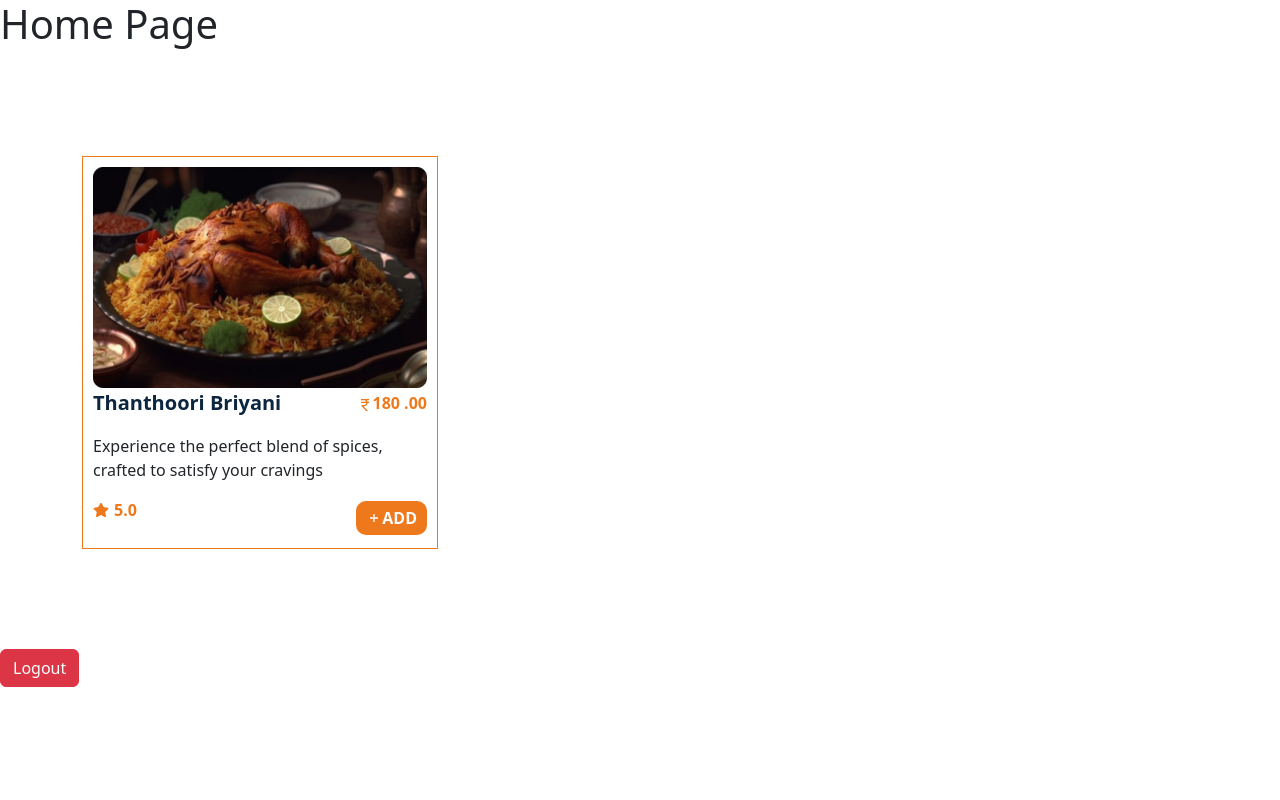
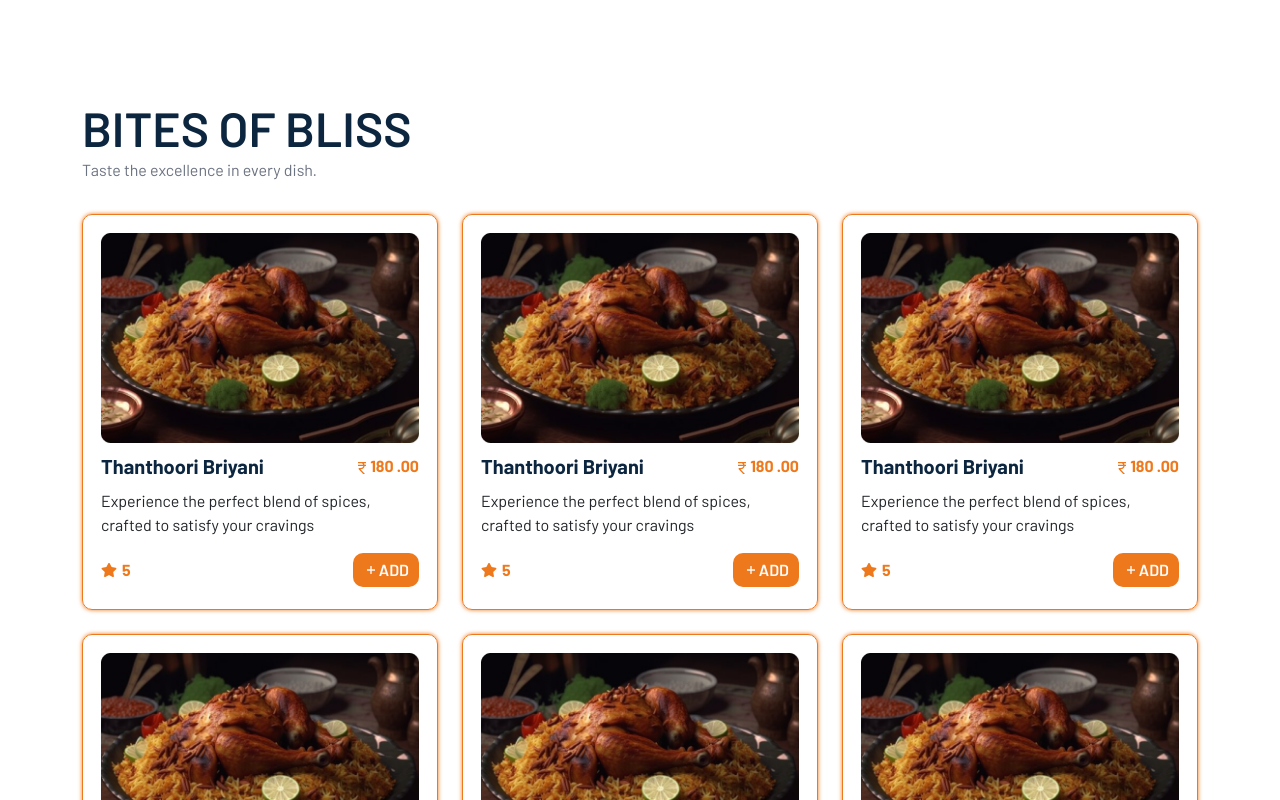
Before and after one commit to Bhadraraj/Foodiee-Resturant, a React (Create React App) app: page / in a window 1280 px wide. Shown: the top 800 px of the page. Built offline with nearby package versions, Linux system fonts and the light colour scheme.

Commit message:
menu items added

```diff
--- a/src/components/Home.jsx
+++ b/src/components/Home.jsx
@@ -11,56 +11,125 @@ import LogoutBtn from './LogoutBtn';
 import briyani from '../images/briyani.png'
 
 const Home = () => {
+
+
+  const products = [
+    {
+      id: 1,
+      name: 'Thanthoori Briyani',
+      image: briyani,
+      price: 180,
+      description: 'Experience the perfect blend of spices, crafted to satisfy your cravings',
+      rating: 5.0
+    },
+    {
+      id: 2,
+      name: 'Thanthoori Briyani',
+      image: briyani,
+      price: 180,
+      description: 'Experience the perfect blend of spices, crafted to satisfy your cravings',
+      rating: 5.0
+    },
+    {
+      id: 3,
+      name: 'Thanthoori Briyani',
+      image: briyani,
+      price: 180,
+      description: 'Experience the perfect blend of spices, crafted to satisfy your cravings',
+      rating: 5.0
+    },
+    {
+      id: 4,
+      name: 'Thanthoori Briyani',
+      image: briyani,
+      price: 180,
+      description: 'Experience the perfect blend of spices, crafted to satisfy your cravings',
+      rating: 5.0
+    },
+    {
+      id: 5,
+      name: 'Thanthoori Briyani',
+      image: briyani,
+      price: 180,
+      description: 'Experience the perfect blend of spices, crafted to satisfy your cravings',
+      rating: 5.0
+    },
+    {
+      id: 6,
+      name: 'Thanthoori Briyani',
+      image: briyani,
+      price: 180,
+      description: 'Experience the perfect blend of spices, crafted to satisfy your cravings',
+      rating: 5.0
+    },
+    {
+      id: 7,
+      name: 'Thanthoori Briyani',
+      image: briyani,
+      price: 180,
+      description: 'Experience the perfect blend of spices, crafted to satisfy your cravings',
+      rating: 5.0
+    },
+    {
+      id: 8,
+      name: 'Thanthoori Briyani',
+      image: briyani,
+      price: 180,
+      description: 'Experience the perfect blend of spices, crafted to satisfy your cravings',
+      rating: 5.0
+    },
+
+  ];
+
   return (
     <div>
-      <h1>Home Page </h1>
+      <section className="menuSection">
 
+        <div className="container">
 
-
-
-      <section className="menuSection">
-        <div className="container">
-          <div className="row">
-            <div className="col-lg-4 col-md-6 d-flex justify-content-center align-items-center">
+          <div className="row g-4">
+            <h2 className='mb-0'>BITES OF BLISS</h2>
+            <p className='secBtmCnt m-0 mb-2'>Taste the excellence in every dish.</p>
+            {products.map((product) => (
+              <div key={product.id} className="col-lg-4 col-md-6 d-flex justify-content-center align-items-center">
                 <div className="menuCardOuter">
+                  <div className="menuCard">
                     <div className="foodCatgoryImg">
                       <div className="row">
-
-                    <div className="col-12"></div>
-                    <img src={briyani} alt="" className='img-fluid' />
-
+                        <div className="col-12">
+                          <img src={product.image} alt={product.name} className='img-fluid w-100' /> {/* Add w-100 class */}
                         </div>
-                </div>
-                <div className="row ">
-                  <div className="col-8 d-flex justify-content-start align-items-center">
-                    <p className="menuItemName">Thanthoori Briyani </p>
-
-                  </div>
-                  <div className="col-4 d-flex justify-content-end align-items-center">
-                    <p className="menuItemPrice"> <MdOutlineCurrencyRupee />180 .00</p>
-
                       </div>
                     </div>
 
-                <p className="menuItemContent">Experience the perfect blend of spices, crafted to satisfy your cravings</p>
-
-
-                <div className="row">
-                  <div className="col-6 ">
-                    <p className="menuItemRatings d-flex justify-content-start align-items-center"><FaStar />5.0</p>
-
+                    <div className="row py-2">
+                      <div className="col-8 d-flex justify-content-start align-items-center">
+                        <p className="menuItemName mb-0">{product.name}</p>
+                      </div>
+                      <div className="col-4 d-flex justify-content-end align-items-center">
+                        <p className="menuItemPrice mb-0"><MdOutlineCurrencyRupee />{product.price} .00</p>
+                      </div>
+                    </div>
+                    <p className="menuItemContent">{product.description}</p>
+                    <div className="row d-flex mb-1 justify-content-start align-items-center">
+                      <div className="col-6">
+                        <p className="menuItemRatings d-flex mb-0 justify-content-start align-items-center"><FaStar />{product.rating}</p>
                       </div>
                       <div className="col-6 d-flex justify-content-end align-items-center">
-                    <button className="addMenuItems d-flex justify-content-end align-items-center"> <GrFormAdd /> ADD </button>
+                        <button className="addMenuItems d-flex justify-content-end align-items-center">
+                          <GrFormAdd /> ADD
+                        </button>
+                      </div>
+                    </div>
+                  </div>
                 </div>
               </div>
 
-              </div>
-
-            </div>
+            ))}
           </div>
         </div>
       </section>
+
 
 
       {/* <Logout/> */}
--- a/src/index.css
+++ b/src/index.css
@@ -23,6 +23,10 @@
 
 }
 
+
+* {
+  font-family: "Barlow", system-ui;
+}
 
 
 /* LOGIN SECTION STYLES STARTS HERE  */
@@ -161,11 +165,13 @@ small {
 }
 
 .ant-notification-notice {
-  opacity: 1; /* Start fully visible */
+  opacity: 1;
+  /* Start fully visible */
 }
 
 .ant-notification-notice-leaving {
-  opacity: 0; /* Fade out */
+  opacity: 0;
+  /* Fade out */
 }
 
 
@@ -187,34 +193,39 @@ small {
 /* MENU SECTION SETCION STARTS HERE */
 
 
-.menuSection{
-  padding: 100px 0px ;
+.menuSection {
+  padding: 100px 0px;
 }
-.menuCardOuter{
+
+.menuCardOuter {
   border: 1px solid var(--primary-clr);
-  padding: 10px;
+  padding: 18px;
   width: fit-content;
   height: fit-content;
+  border-radius: 10px;
+  box-shadow: 0.1px 0.1px 4px var(--primary-clr);
 }
 
 
-.menuItemName{
+.menuItemName {
   color: var(--secondary-clr);
   font-size: 20px;
   font-weight: 700;
 
 }
 
-.menuItemPrice, .menuItemRatings{
+.menuItemPrice,
+.menuItemRatings {
   color: var(--primary-clr);
   font-weight: 700;
 }
-.menuItemRatings svg{
+
+.menuItemRatings svg {
   margin-right: 5px;
 }
 
 
-.addMenuItems{
+.addMenuItems {
   background-color: var(--primary-clr);
   color: var(--light-white);
   padding: 5px 10px;
@@ -222,4 +233,18 @@ small {
   border-radius: 10px;
   font-weight: 600;
 }
+
+
+.menuSection h2 {
+  color: var(--secondary-clr);
+  font-size: 48px;
+  font-weight: 600;
+}
+
+.menuSection .secBtmCnt {
+  color: var(--grey-color);
+
+
+}
+
 /* MENU SECTION SETCION ENDS HERE */
```
Lines whose indentation alone changed are shown as unchanged.
